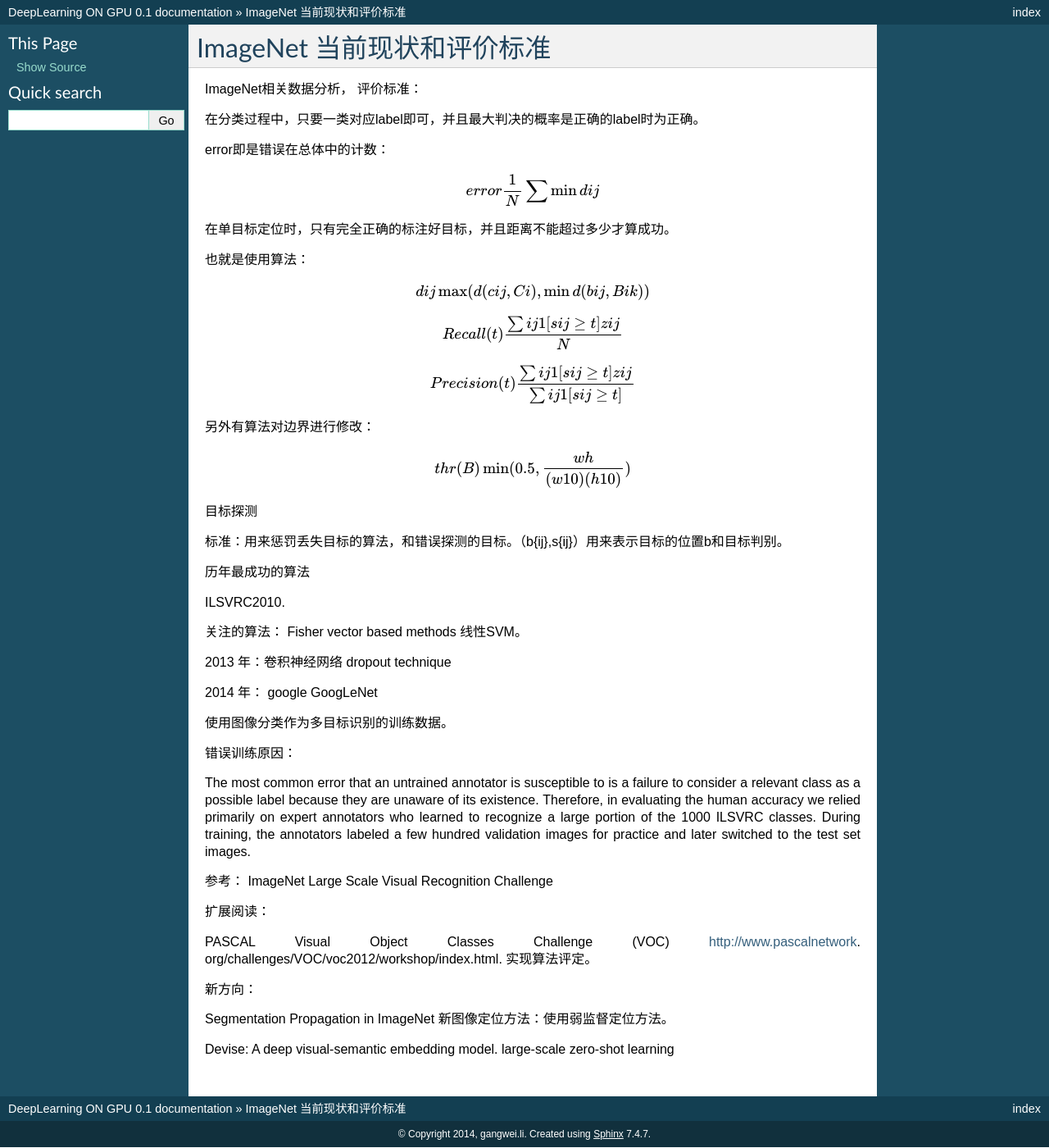
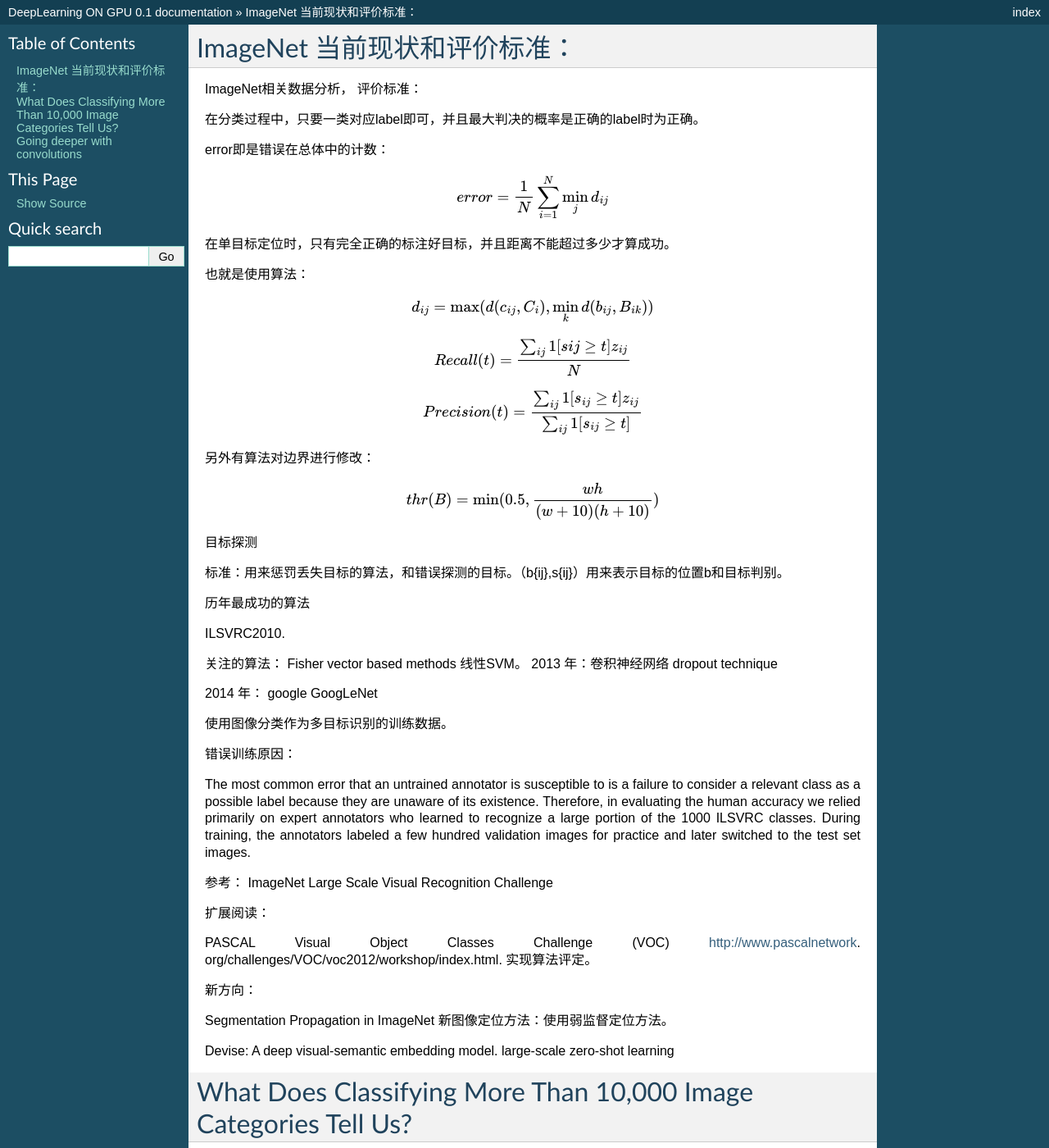
Before and after one commit to hiqdevlord/DeepLearningOnGPU, a Sphinx documentation site: the page built from source/Stage_4/ImageNet.rst, in a window 1280 px wide and 1400 px high. Shown: the whole window at 82% size. Built offline with Sphinx 7.4.7, drawn with Linux system fonts in a browser that asks for light colours; pages that are not in the unit, such as notebooks, are missing from menus; some of the changed text lies outside the part shown.

Commit message:
加入Imagenet google知识的

```diff
--- a/source/Stage_4/ImageNet.rst
+++ b/source/Stage_4/ImageNet.rst
@@ -1,5 +1,5 @@
-ImageNet 当前现状和评价标准
-***************************
+ImageNet 当前现状和评价标准：
+****************************
 
 ImageNet相关数据分析，
 评价标准：
@@ -9,31 +9,26 @@
 error即是错误在总体中的计数：
 
 .. math::
-
-   error \frac{1}{N}\sum \min d{ij}
+  error =\frac{1}{N}\sum_{i=1}^N \min_j d_{ij}
 
 在单目标定位时，只有完全正确的标注好目标，并且距离不能超过多少才算成功。
 
 也就是使用算法：
 
 .. math::
-
-   d{ij} \max(d(c{ij},Ci),\min d(b{ij},B{ik}))
+  d_{ij}= \max(d(c_{ij},C_i),\min_kd(b_{ij},B_{ik}))
 
 .. math::
-
-   Recall(t) \frac{\sum{ij}1[s{ij}\geq t]z{ij}}{N}
+ Recall(t) =\frac{\sum_{ij}1[s{ij}\geq t]z_{ij}}{N}
 
 .. math::
-
-   Precision(t)\frac{\sum{ij}1[s{ij}\geq t]z{ij}}{\sum{ij}1[s{ij}\geq t]}
+   Precision(t)=\frac{\sum_{ij}1[s_{ij}\geq t]z_{ij}}{\sum_{ij}1[s_{ij}\geq t]}
 
 
 另外有算法对边界进行修改：
 
 .. math::
-
-   thr(B)\min(0.5,\frac{wh}{(w10)(h10)})
+   thr(B)=\min(0.5,\frac{wh}{(w+10)(h+10)})
 
 目标探测
 
@@ -46,7 +41,6 @@
 关注的算法：
 Fisher vector based methods
 线性SVM。
-
 2013 年：卷积神经网络
 dropout technique
 
@@ -71,3 +65,22 @@
 Segmentation Propagation in ImageNet  新图像定位方法：使用弱监督定位方法。
 
 Devise: A deep visual-semantic embedding model. large-scale zero-shot learning
+
+What Does Classifying More Than 10,000 Image Categories Tell Us?
+****************************************************************
+
+这个文章提出在大数据环境下使用层级结构，来表述分类器，使得分类器能够表述更多信息。
+
+Going deeper with convolutions
+******************************
+在这个文章中要提出利用稀疏，使得可以利用更少的数据表示。
+使用Hebbian原则和多尺度处理（多尺度处理，体现在哪里？）
+
+
+Provable bounds for learning
+some deep representations
+
+问题：
+
+这里的网络拓扑和实际中的网络拓扑有什么关系？
+从稀疏到浓密？？
```
